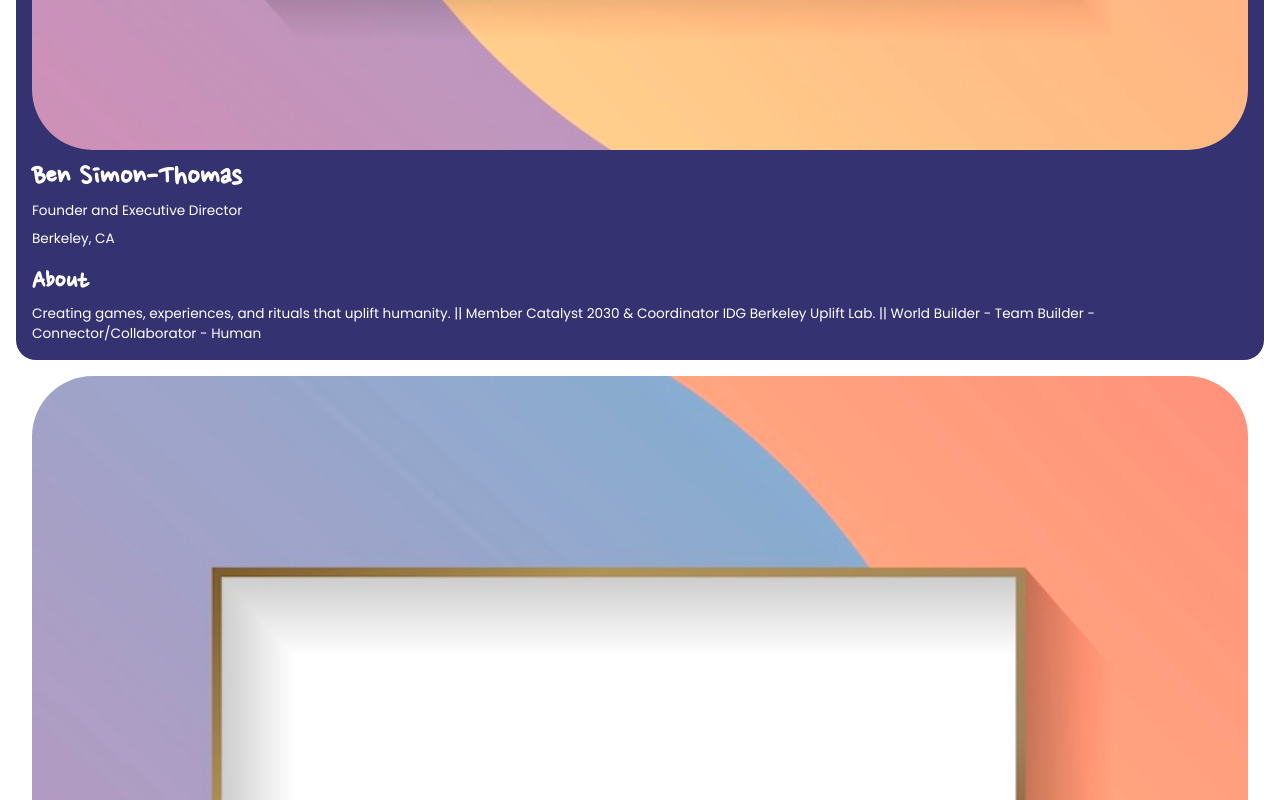
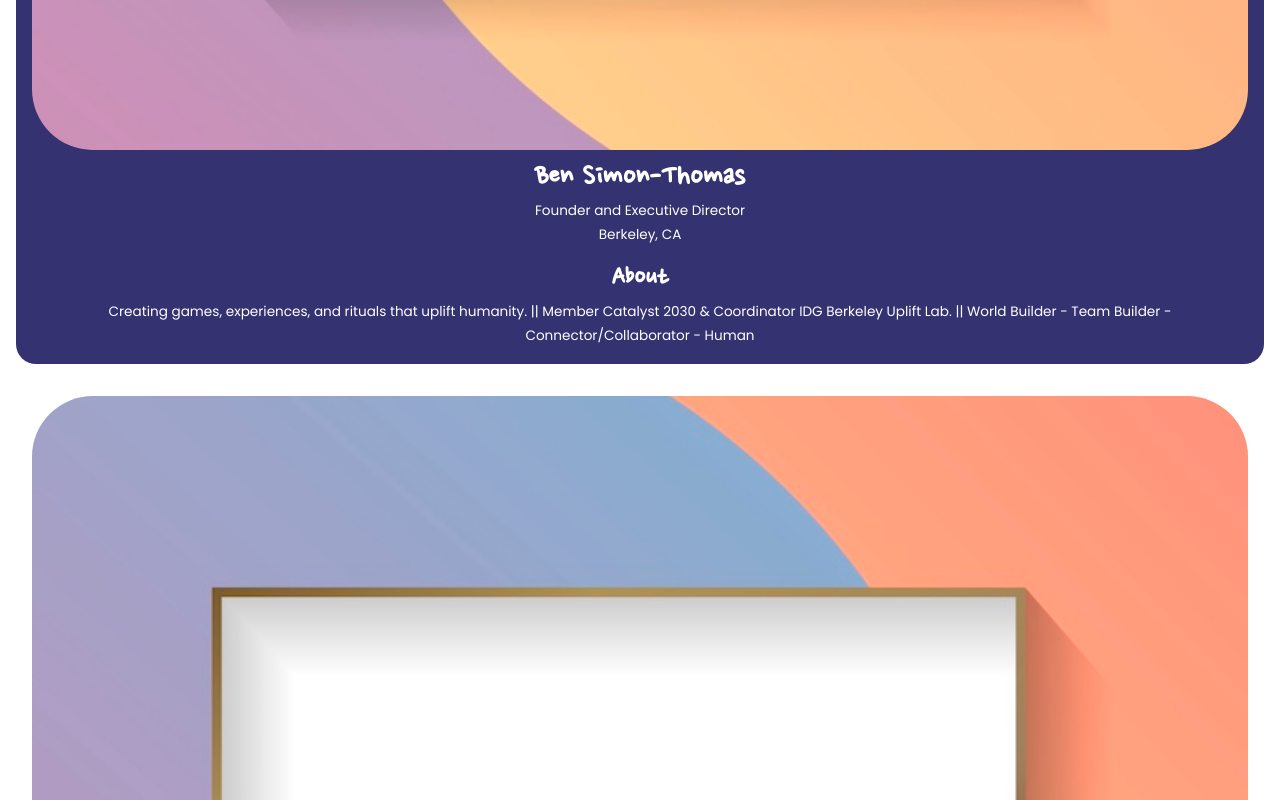
Before and after one commit to bstintheverse/theversewebdev, a React (Vite) app in the folder client/: page /our-people in a window 1280 px wide. Shown: the part 1901-2701 px from the top of the page. Built offline with nearby package versions, Linux system fonts and the light colour scheme.

Commit message:
update card styling

```diff
--- a/client/src/pages/OutPeople/OurPeople.scss
+++ b/client/src/pages/OutPeople/OurPeople.scss
@@ -22,10 +22,13 @@
 }
 
 .card {
+    text-align: center;
+    border-radius: 1.25rem;
     padding: 1rem;
-    border-radius: 1.25rem;
 
     &__list {
+        @include flexbox(column);
+        gap: 1rem;
         list-style-type: none;
         margin: 0;
         padding: 1rem;
@@ -38,8 +41,9 @@
     }
 
     &__text {
-        @include m-text(white);
+        @include m-text($footer-primary-font-color);
         margin-block: 0.25rem 0;
+        line-height: 1.5rem;
     }
 
     &__member {
@@ -50,8 +54,12 @@
         }
 
         &-role, &-location {
-            @include m-text(white);
-            margin-block: 0.25rem 0.5rem;
+            @include m-text($global-primary-font-color);
+            margin-block: 0.25rem 0;
+
+            &--white {
+                color: $global-secondary-font-color;
+            }
         }
 
         &-description {
```
